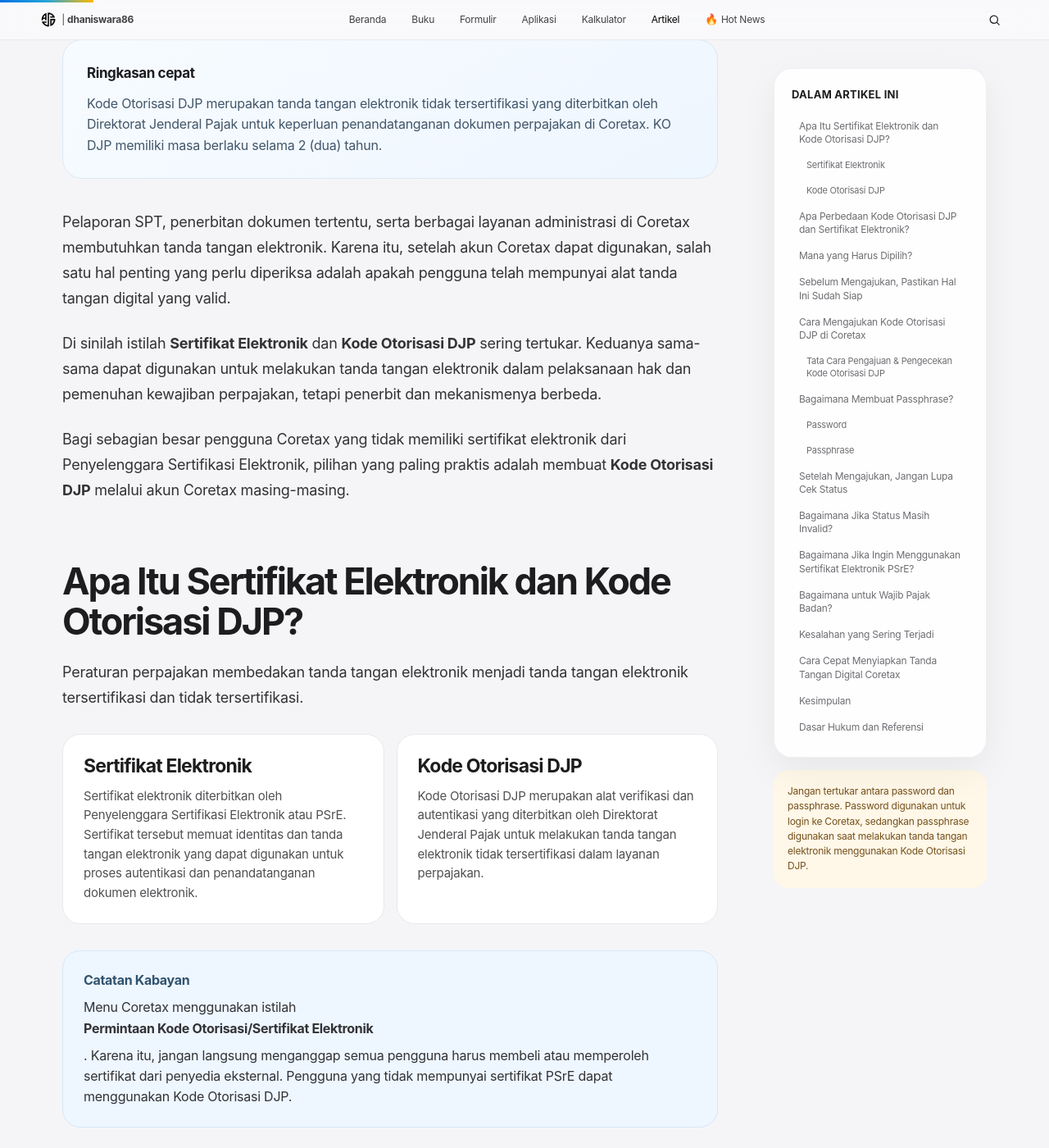
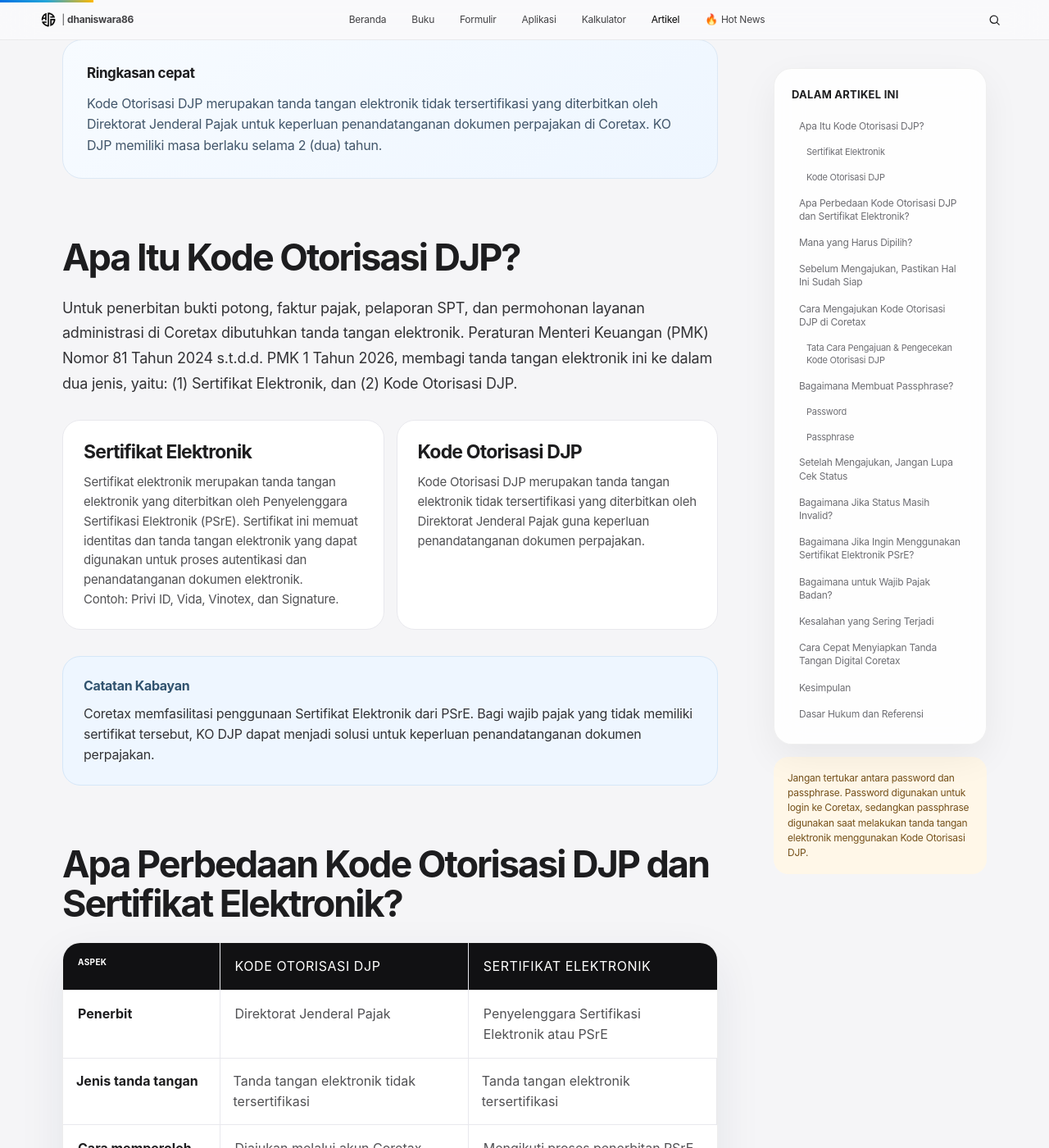
Before and after one commit to dhaniswara86/dhaniswara86.github.io, a Jekyll site: the page built from _artikel/sertifikat-elektronik-coretax.md, in a window 1280 px wide and 1400 px high, scrolled down 1107 px. Shown: the whole window at 82% size. Built offline with Jekyll 4.4.1, drawn with Linux system fonts in a browser that asks for light colours; some of the changed text lies outside the part shown.

Commit message:
Revise content on electronic certificates and DJP codes

```diff
--- a/_artikel/sertifikat-elektronik-coretax.md
+++ b/_artikel/sertifikat-elektronik-coretax.md
@@ -62,36 +62,24 @@
 
 <div class="jk-article">
 
-<section id="pengantar">
+<section id="pengertian">
+<h2>Apa Itu Kode Otorisasi DJP?</h2>
 <p>
-Pelaporan SPT, penerbitan dokumen tertentu, serta berbagai layanan administrasi di Coretax membutuhkan tanda tangan elektronik. Karena itu, setelah akun Coretax dapat digunakan, salah satu hal penting yang perlu diperiksa adalah apakah pengguna telah mempunyai alat tanda tangan digital yang valid.
-</p>
-<p>
-Di sinilah istilah <strong>Sertifikat Elektronik</strong> dan <strong>Kode Otorisasi DJP</strong> sering tertukar. Keduanya sama-sama dapat digunakan untuk melakukan tanda tangan elektronik dalam pelaksanaan hak dan pemenuhan kewajiban perpajakan, tetapi penerbit dan mekanismenya berbeda.
-</p>
-<p>
-Bagi sebagian besar pengguna Coretax yang tidak memiliki sertifikat elektronik dari Penyelenggara Sertifikasi Elektronik, pilihan yang paling praktis adalah membuat <strong>Kode Otorisasi DJP</strong> melalui akun Coretax masing-masing.
-</p>
-</section>
-
-<section id="pengertian">
-<h2>Apa Itu Sertifikat Elektronik dan Kode Otorisasi DJP?</h2>
-<p>
-Peraturan perpajakan membedakan tanda tangan elektronik menjadi tanda tangan elektronik tersertifikasi dan tidak tersertifikasi.
+Untuk penerbitan bukti potong, faktur pajak, pelaporan SPT, dan permohonan layanan administrasi di Coretax dibutuhkan tanda tangan elektronik. Peraturan Menteri Keuangan (PMK) Nomor 81 Tahun 2024 s.t.d.d. PMK 1 Tahun 2026, membagi tanda tangan elektronik ini ke dalam dua jenis, yaitu: (1) Sertifikat Elektronik, dan (2) Kode Otorisasi DJP.
 </p>
 
 <div class="jk-certificate-grid">
 <article class="jk-certificate-card">
 <h3>Sertifikat Elektronik</h3>
 <p>
-Sertifikat elektronik diterbitkan oleh Penyelenggara Sertifikasi Elektronik atau PSrE. Sertifikat tersebut memuat identitas dan tanda tangan elektronik yang dapat digunakan untuk proses autentikasi dan penandatanganan dokumen elektronik.
+Sertifikat elektronik merupakan tanda tangan elektronik yang diterbitkan oleh Penyelenggara Sertifikasi Elektronik (PSrE). Sertifikat ini memuat identitas dan tanda tangan elektronik yang dapat digunakan untuk proses autentikasi dan penandatanganan dokumen elektronik.<br>Contoh: Privi ID, Vida, Vinotex, dan Signature.
 </p>
 </article>
 
 <article class="jk-certificate-card">
 <h3>Kode Otorisasi DJP</h3>
 <p>
-Kode Otorisasi DJP merupakan alat verifikasi dan autentikasi yang diterbitkan oleh Direktorat Jenderal Pajak untuk melakukan tanda tangan elektronik tidak tersertifikasi dalam layanan perpajakan.
+Kode Otorisasi DJP merupakan tanda tangan elektronik tidak tersertifikasi yang diterbitkan oleh Direktorat Jenderal Pajak guna keperluan penandatanganan dokumen perpajakan.
 </p>
 </article>
 </div>
@@ -99,7 +87,7 @@
 <div class="jk-callout jk-callout-blue">
 <strong>Catatan Kabayan</strong>
 <p>
-Menu Coretax menggunakan istilah <strong>Permintaan Kode Otorisasi/Sertifikat Elektronik</strong>. Karena itu, jangan langsung menganggap semua pengguna harus membeli atau memperoleh sertifikat dari penyedia eksternal. Pengguna yang tidak mempunyai sertifikat PSrE dapat menggunakan Kode Otorisasi DJP.
+Coretax memfasilitasi penggunaan Sertifikat Elektronik dari PSrE. Bagi wajib pajak yang tidak memiliki sertifikat tersebut, KO DJP dapat menjadi solusi untuk keperluan penandatanganan dokumen perpajakan.
 </p>
 </div>
 </section>
@@ -141,6 +129,11 @@
 <td data-label="Aspek">Penggunaan di Coretax</td>
 <td data-label="Kode Otorisasi DJP">Digunakan untuk menandatangani dokumen perpajakan</td>
 <td data-label="Sertifikat Elektronik">Dapat didaftarkan dan digunakan untuk penandatanganan di Coretax</td>
+</tr>
+<tr>
+<td data-label="Aspek">Biaya</td>
+<td data-label="Kode Otorisasi DJP">Gratis</td>
+<td data-label="Sertifikat Elektronik">Berlangganan dan Berbayar</td>
 </tr>
 </tbody>
 </table>
@@ -184,7 +177,7 @@
 <section id="cara-mengajukan">
 <h2>Cara Mengajukan Kode Otorisasi DJP di Coretax</h2>
 <p>
-Berdasarkan panduan operasional DJP, permintaan Kode Otorisasi DJP dapat dilakukan langsung dari akun Coretax.
+Berikut adalah panduan permintaan Kode Otorisasi DJP melalui laman Coretax DJP.
 </p>
 
 <section aria-labelledby="judul-panduan-kodjp" class="presentation-section sertel-presentation-section" id="panduan-visual-kodjp">
```
